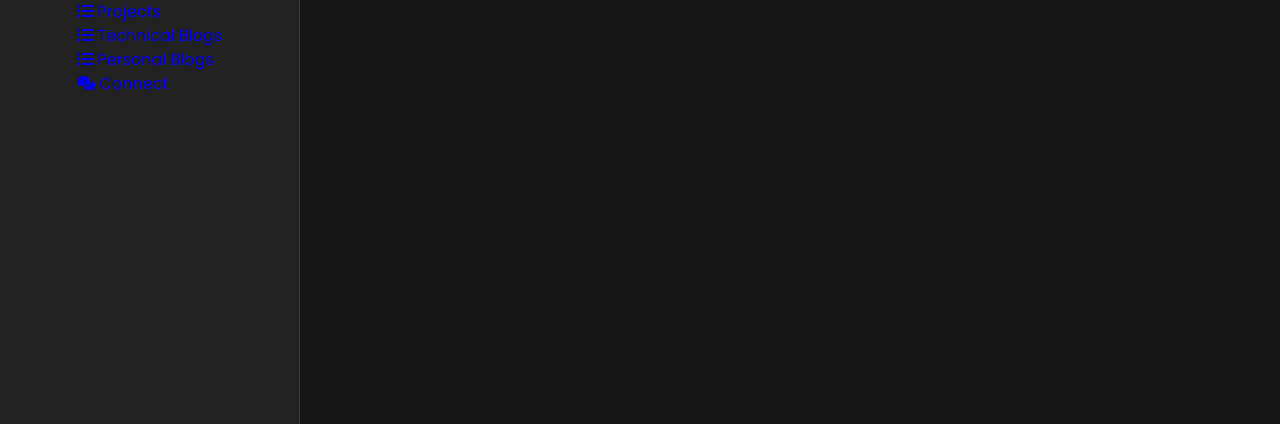
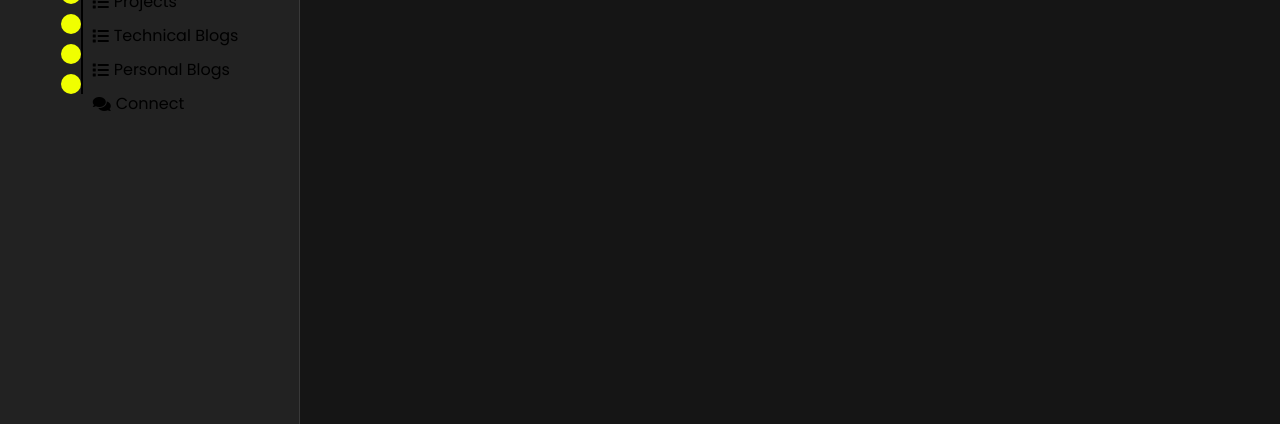
Before and after one commit to Inequilazitive/Inequilazitive.github.io, a website: page index.html in a window 1280 px wide. Shown: the part 376-800 px from the top of the page. Drawn offline with nearby package versions, Linux system fonts and the light colour scheme; a web font is replaced by a local one.

Commit message:
Grid implementation

```diff
--- /dev/null
+++ b/css/rope-bulbs.css
@@ -0,0 +1,73 @@
+/* Rope and bulbs CSS */
+.rope-container {
+    display: grid;
+    grid-template-columns: auto auto; /* Two columns: one for bulbs, one for text */
+    align-items: center;
+}
+
+.bulbs {
+    display: flex;
+    flex-direction: column; /* Align bulbs vertically */
+    align-items: center; /* Center bulbs horizontally */
+    gap: 10px; /* Adjust spacing between bulbs */
+}
+
+.bulb {
+    width: 20px;
+    height: 20px;
+    background-color: #f0ff00; /* Adjust bulb color */
+    border-radius: 50%;
+}
+
+.nav {
+    list-style-type: none;
+    padding: 0;
+    margin: 0;
+}
+
+.nav li {
+    margin-bottom: 10px; /* Adjust spacing between text and bulbs */
+}
+
+.nav li a {
+    display: flex;
+    align-items: center; /* Align text and icons vertically */
+    text-decoration: none;
+    color: #000; /* Adjust text color */
+}
+
+.nav li a i {
+    margin-right: 5px; /* Adjust spacing between icon and text */
+}
+
+/* Adjustments for the rope */
+.rope {
+    width: 2px;
+    height: 100%; /* Stretch rope to full height */
+    background-color: #000; /* Adjust rope color */
+    margin-right: 10px; /* Adjust spacing between rope and bulbs */
+}
+
+
+
+
+
+.nav.hidden {
+    display: none;
+}
+
+.bulb1 { animation: bulbAnimation 1s ease forwards 0.5s; }
+.bulb2 { animation: bulbAnimation 1s ease forwards 1s; }
+.bulb3 { animation: bulbAnimation 1s ease forwards 1.5s; }
+.bulb4 { animation: bulbAnimation 1s ease forwards 2s; }
+.bulb5 { animation: bulbAnimation 1s ease forwards 2.5s; }
+
+@keyframes ropeAnimation {
+    0% { height: 0; }
+    100% { height: 100%; }
+}
+
+@keyframes bulbAnimation {
+    0% { opacity: 0; }
+    100% { opacity: 1; }
+}
--- a/css/style.css
+++ b/css/style.css
@@ -22,6 +22,7 @@ body.dark {
     --text-black-900: #ffffff;
     --text-black-700: #e9e9e9;
 }
+/* Body starts */
 
 body {
     line-height: 1.5;
--- a/index.html
+++ b/index.html
@@ -1,8 +1,6 @@
 <!DOCTYPE html>
 <html lang="en">
 <head>
-
-
     <meta charset="UTF-8">
     <meta http-equiv="X-UA-Compatible" content="IE=edge">
     <meta name="viewport" content="width=device-width, initial-scale=1.0">
@@ -15,8 +13,10 @@
     <link rel="stylesheet" href="css/skins/color-4.css" class="alternate-style" title="color-4" disabled>
     <link rel="stylesheet" href="css/skins/color-5.css" class="alternate-style" title="color-5" disabled>
     <link rel="stylesheet" href="css/style-switcher.css">
+    <link rel="stylesheet" href="css/rope-bulbs.css">
 </head>
 <body>
+
 
   <div class="main-container">
     <div class="aside">
@@ -26,7 +26,18 @@
         <div class="nav-toggler">
             <span></span>
         </div>
-        <ul class="nav">
+        <!-- Rope and bulbs moved inside the aside -->
+        <div class="rope-container">
+            <div class="bulbs">
+                <div class="bulb bulb1"></div>
+                <div class="bulb bulb2"></div>
+                <div class="bulb bulb3"></div>
+                <div class="bulb bulb4"></div>
+                <div class="bulb bulb5"></div>
+            </div>
+            <div class="rope"></div>
+        </div>
+      <ul class="nav hidden"> <!-- Initially hide the nav -->
           <li><a href="#home" class="active"><i class="fa fa-home"></i> Home</a></li>
           <li><a href="#about"><i class="fa fa-user"></i> About Me</a></li>
           <li><a href="#projects"><i class="fa fa-list"></i> Projects</a></li>
@@ -35,6 +46,11 @@
           <li><a href="#connect"><i class="fa fa-comments"></i> Connect</a></li>
       </ul>
   </div>
+
+
+
+    </div>
+
 
     <div class="main-content">
         <section class="section home" id="home">
@@ -112,7 +128,7 @@
       <span class="color-5" onclick="setActiveStyle('color-5')"></span>
     </div>
   </div>
-  <!-- ===== Style Switcher End ===== -->
+  <!-- ===== Style Switcher Ends ===== -->
 
   <!-- ===== JS Files ===== -->
   <script src="https://cdnjs.cloudflare.com/ajax/libs/typed.js/2.0.12/typed.min.js" referrerpolicy="no-referrer"></script>
--- a/js/script.js
+++ b/js/script.js
@@ -129,7 +129,18 @@ function updateMessage() {
     currentMessageIndex = (currentMessageIndex + 1) % messages.length;
     console.log("Message updated.");
 }
+// Wait for the DOM to be fully loaded
+document.addEventListener("DOMContentLoaded", function() {
+    // Trigger the rope and bulbs animations
+    setTimeout(function() {
+        document.querySelector('.bulbs').style.animation = 'bulbsAppear 1s forwards';
+        // Show the navigation after bulbs appear
+        document.querySelector('.nav').classList.remove('hidden');
+    }, 1500); // Adjust the delay to match the rope animation duration
+});
 
+
+//Error checking kinda
 updateMessage();
 setInterval(() => {
     console.log("Interval function called.");
--- a/js/style-switcher.js
+++ b/js/style-switcher.js
@@ -51,7 +51,7 @@ window.addEventListener("load", () => {
     const textColorVariable = document.body.classList.contains("dark") ? '--dark-text-color' : '--light-text-color';
     document.documentElement.style.setProperty('--name-color', `var(${textColorVariable})`);
 });
-
+//DOne
 
 /* ========================== init dark mode and my colors! =========================== */
 window.onload = function() {
```
Also changed, not shown: 4 other files. Lines whose indentation alone changed are shown as unchanged.
